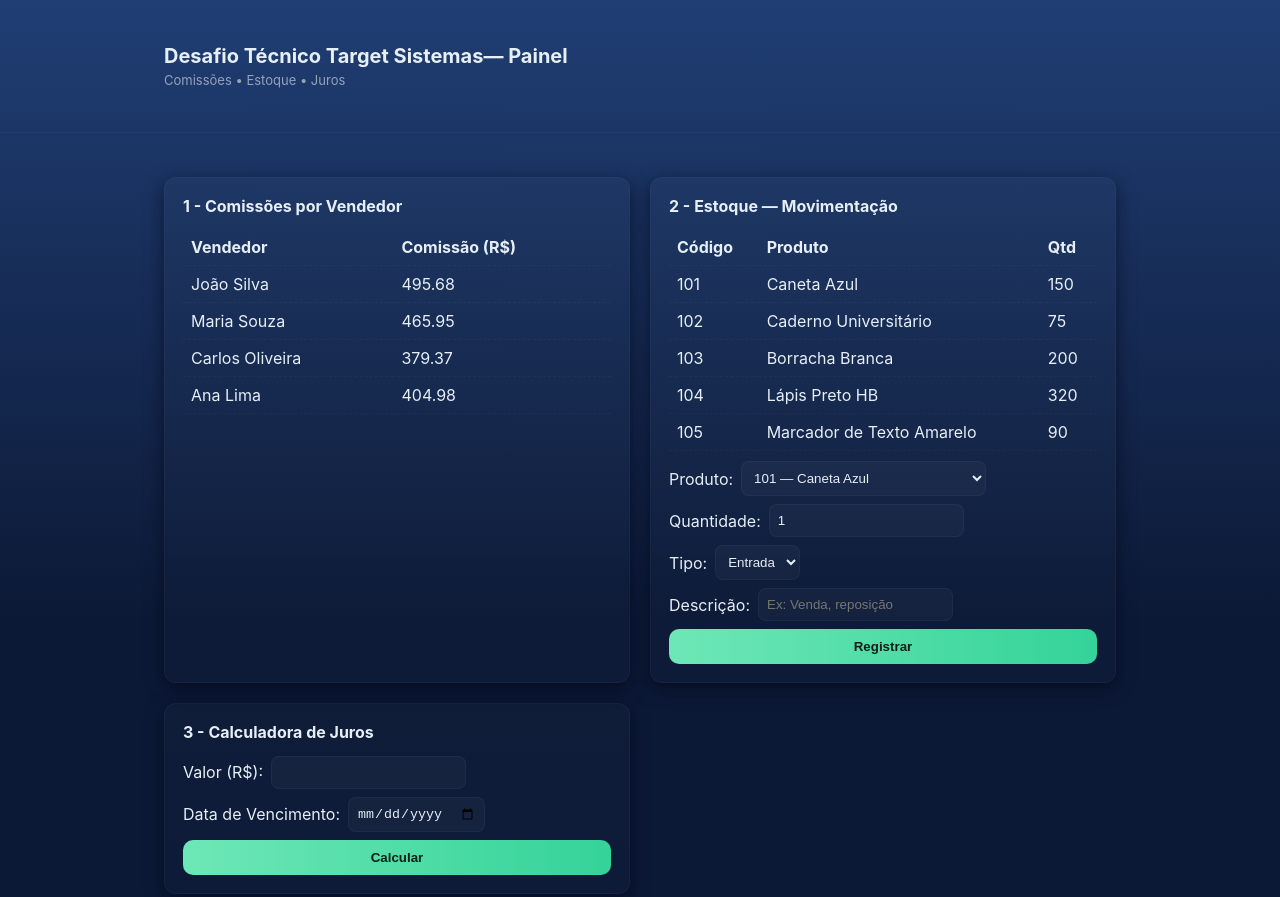
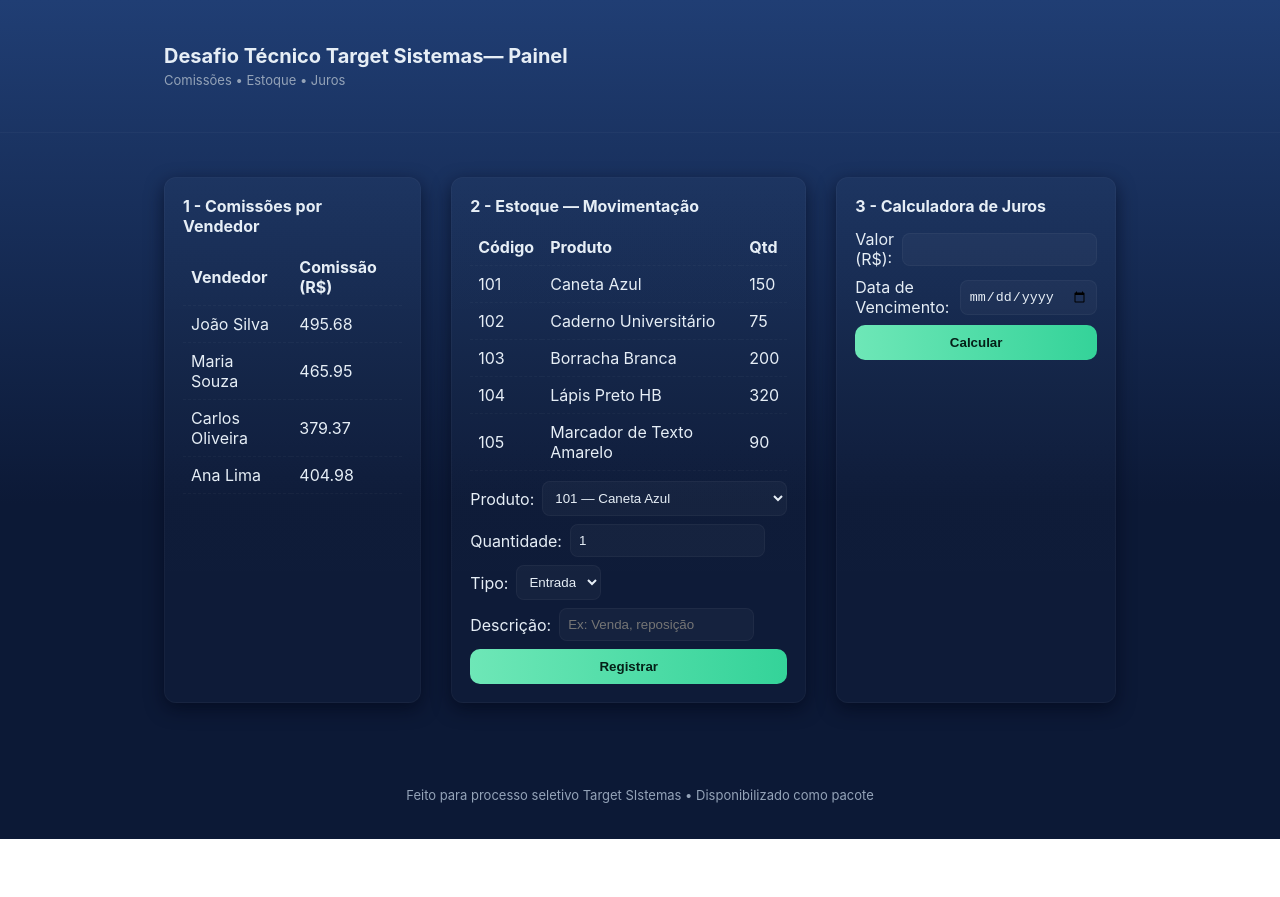
Before and after one commit to ThiagoTorresFerrao/Desafio_target, a plain HTML site: page frontend/index.html in a window 1280 px wide. Shown: the top 897 px of the page. After the commit the page ends 839 px from the top, so only its background shows below. Drawn offline with Linux system fonts and the light colour scheme.

Commit message:
styles: columns formated
Inglês

The answers have been placed side by side. It now has 3 columns.

```diff
--- a/frontend/styles.css
+++ b/frontend/styles.css
@@ -36,8 +36,8 @@ body {
 
 .grid {
   display:grid;
-  grid-template-columns:repeat(2,1fr);
-  gap:20px;margin-top:20px
+  grid-template-columns:repeat(3,1fr);
+  gap:30px;margin-top:20px
 }
 
 .card {
```
